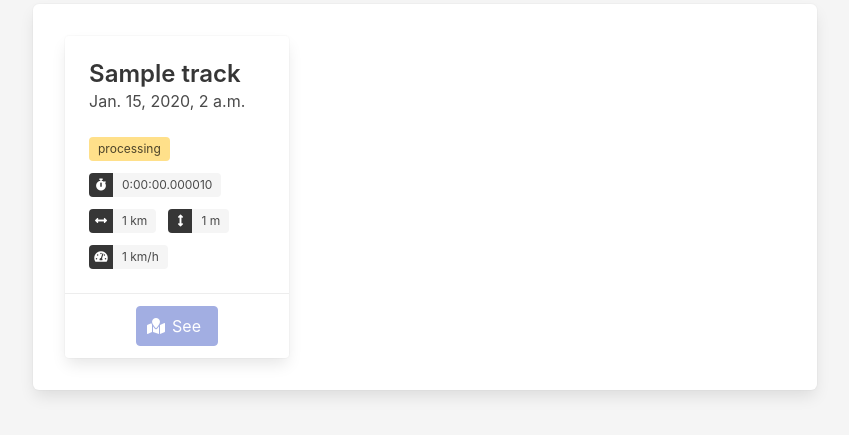
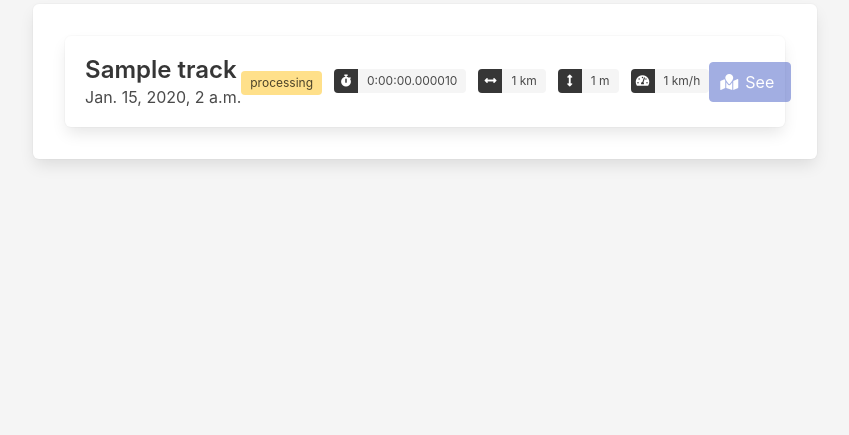
Before and after one commit to martinlehoux/django_bike, a Django app: template apps/track/templates/track/track_list.html in a window 1280 px wide. Shown: the part 56-491 px from the top of the page, without its empty margins (215-1064 px from the left). Run offline with Django 3.2, Linux system fonts and the light colour scheme; the template is opened without the code that fills it: values that come from a table or form of the project are taken from there, others are empty; tables that the repository leaves empty hold one stand-in row (values such as "Sample post"); parts of the project's set-up code (start-up, migrations or seed data) failed here and were passed over; some libraries are stand-ins or nearby versions.

Commit message:
feat - Display list more inline

```diff
--- a/apps/track/templates/track/track_list.html
+++ b/apps/track/templates/track/track_list.html
@@ -3,17 +3,19 @@
 {% block content %}
 <div class="columns is-multiline box">
 {% for track in object_list %}
-  <div class="is-one-third column">
-    <div class="card">
-      <div class="card-content">
-        <p class="title is-4">{{track.name}}</p>
-        <p class="subtitle is-6">{{track.datetime}}</p>
-        <div class="content">
-          {% include "track/track_tags.html" %}
+  <div class="is-full column">
+    <div class="box">
+      <div class="level">
+        <div class="level-left">
+          <div>
+            <p class="title is-4">{{track.name}}</p>
+            <p class="subtitle is-6">{{track.datetime}}</p>
+          </div>
+          <div class="content">
+            {% include "track/track_tags.html" %}
+          </div>
         </div>
-      </div>
-      <footer class="card-footer">
-        <p class="card-footer-item">
+        <div class="level-right">
           <a
             href="{% if track.state == "ready" %}{% url 'track:detail' track.pk %}{% else %}#{% endif %}"
             class="button is-link"
@@ -22,8 +24,8 @@
             <span class="icon"><i class="fas fa-map-marked"></i></span>
             <span>See</span>
           </a>
-        </p>
-      </footer>
+        </div>
+      </div>
     </div>
   </div>
 {% endfor %}
```
